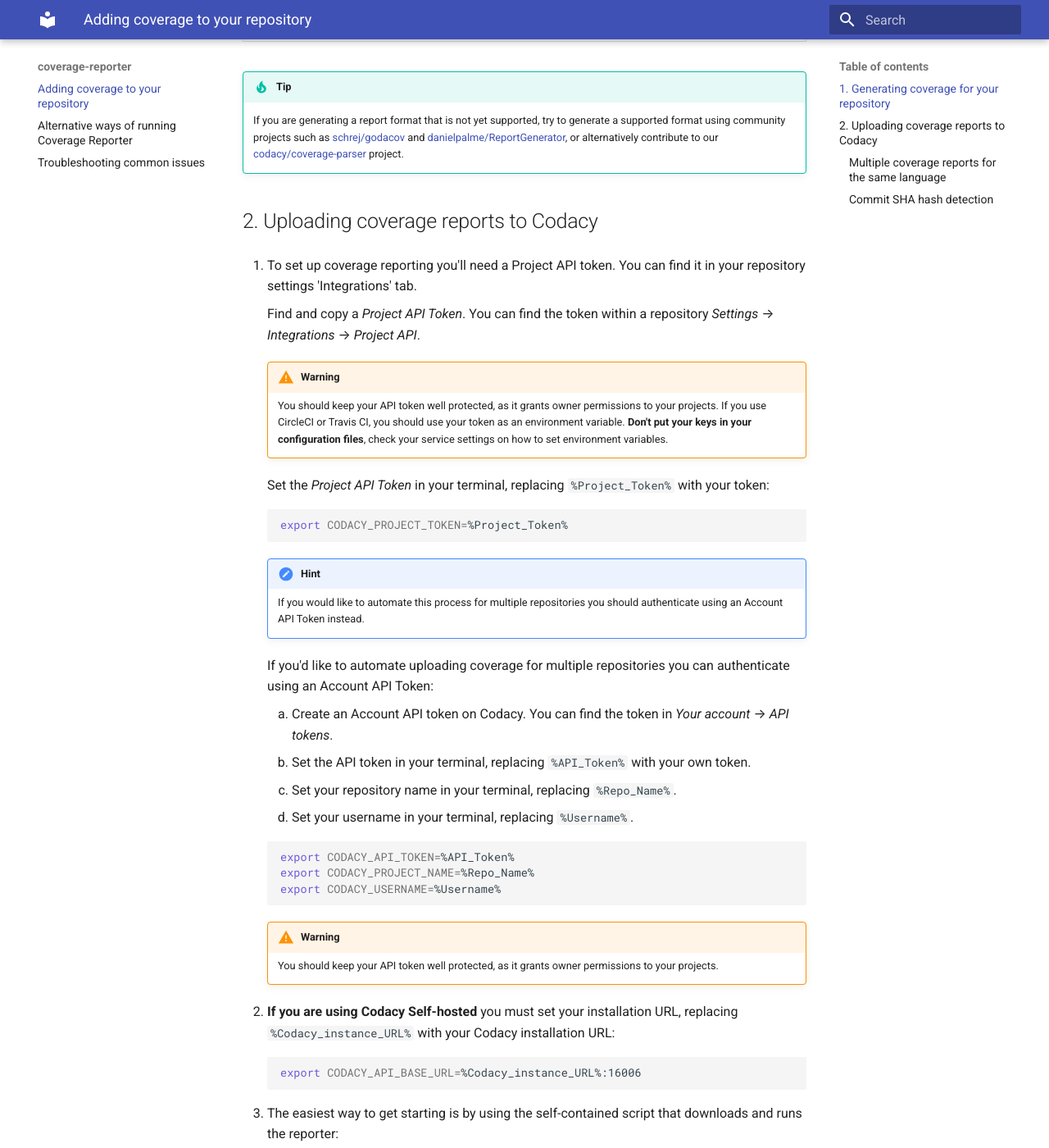
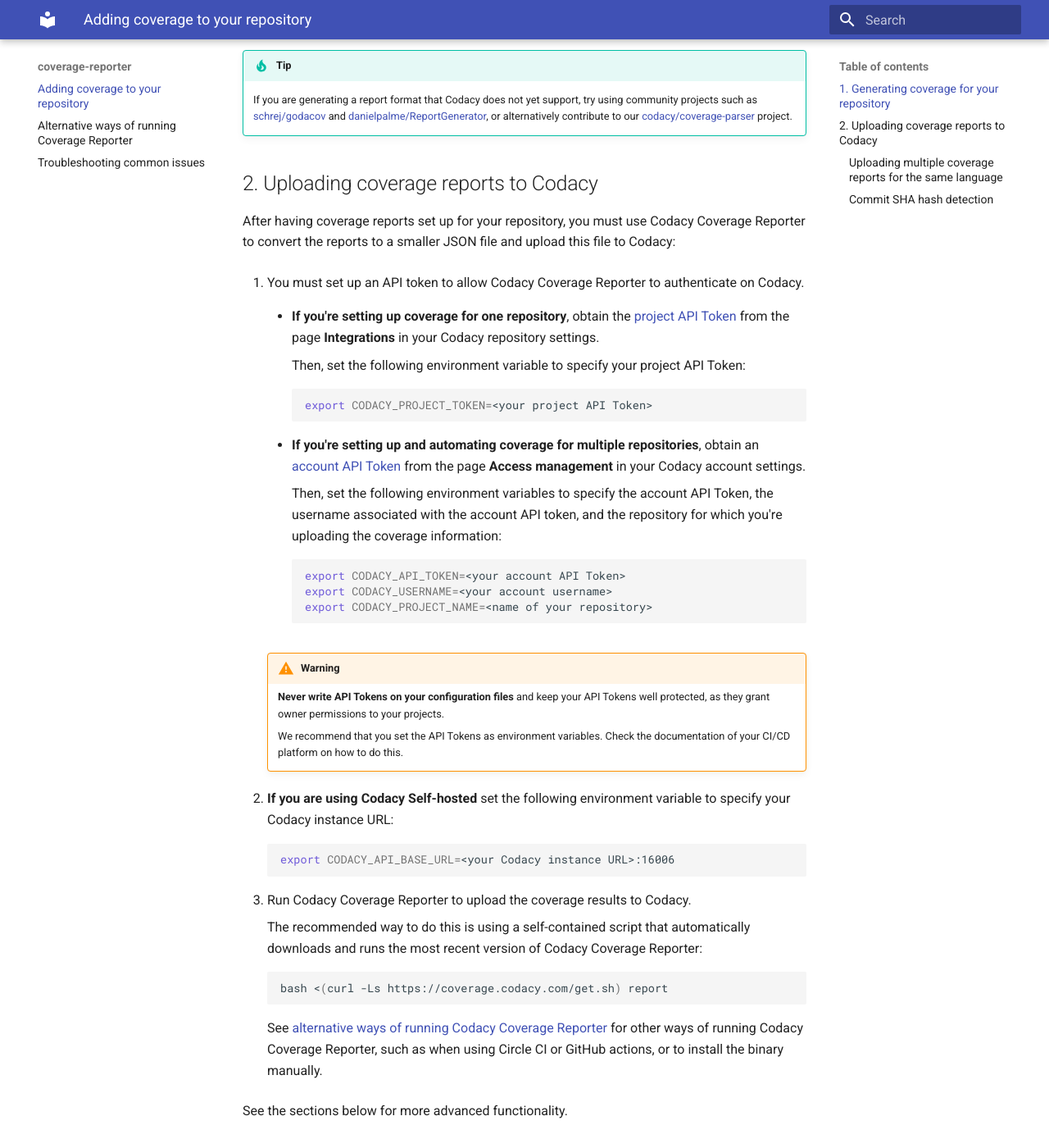
Before and after one commit to codacy/codacy-coverage-reporter, an MkDocs documentation site: the page built from docs/index.md, in a window 1280 px wide and 1400 px high, scrolled down 1368 px. Shown: the whole window at 82% size. Built offline with MkDocs 1.6.1 and Material for MkDocs 9.7.7, drawn with Linux system fonts in a browser that asks for light colours; some of the changed text lies outside the part shown.

Commit message:
Edit and review index.md

````diff
--- a/docs/index.md
+++ b/docs/index.md
@@ -2,119 +2,110 @@
 
 Code coverage is a metric used to describe the degree to which the source code of a program is tested. A program with high code coverage has been more thoroughly tested and has a lower chance of containing software bugs than a program with low code coverage.
 
-To configure your repository to show code coverage reports directly in Codacy you must complete these main steps:
+For Codacy to display code coverage metrics and reports for your repository you must complete these main steps:
 
 1.  **Generating coverage for your repository**
 
-    To display coverage on Codacy you must have tests and generate coverage reports for your repository.
+    You must have tests and use one or more tools to generate coverage reports for your repository.
 
 1.  **Uploading coverage reports to Codacy**
 
-    The tool `codacy-coverage-reporter` reads the generated coverage reports, converts them to a smaller JSON file, and uploads the file to Codacy.
+    Use the tool Codacy Coverage Reporter to read the generated coverage reports and upload the information to Codacy.
 
 The next sections include detailed instructions on how to complete each step to add coverage to your repository.
 
-## 1. Generating coverage for your repository
+## 1. Generating coverage for your repository {: id="generating-coverage"}
 
-There are many tools that you can use to generate coverage for your projects. The following table contains the coverage report formats that Codacy supports and which coverage tools generate the reports:
+There are many tools that you can use to generate coverage for your repositories. The following table contains coverage tools that generate reports in formats that Codacy supports:
 
-| Language          | Example coverage tools                                                                                                                                                                        | Report formats                                                                                                                 | Report filenames                               |
-| ----------------- | --------------------------------------------------------------------------------------------------------------------------------------------------------------------------------------------- | ------------------------------------------------------------------------------------------------------------------------------ | ---------------------------------------------- |
-| Java              | [JaCoCo](http://eclemma.org/jacoco/)<br/>[Cobertura](http://cobertura.github.io/cobertura/)                                                                                                   | JaCoCo<br/>Cobertura                                                                                                           | jacoco\*.xml<br/>cobertura.xml                 |
-| Scala             | [sbt-jacoco](https://www.scala-sbt.org/sbt-jacoco/)<br/>[scoverage](http://scoverage.org/)                                                                                                    | JaCoCo<br/>Cobertura                                                                                                           | jacoco\*.xml<br/>cobertura.xml                 |
-| Javascript        | [Istanbul](https://github.com/gotwarlost/istanbul)<br/>[Poncho](https://github.com/deepsweet/poncho)<br/>[Mocha](http://mochajs.org/) + [Blanket.js](https://github.com/alex-seville/blanket) | LCOV                                                                                                                           | lcov.info, lcov.dat, \*.lcov                   |
-| Python            | [Coverage.py](https://coverage.readthedocs.io/en/coverage-5.0.3/)                                                                                                                             | Cobertura                                                                                                                      | cobertura.xml                                  |
-| PHP               | [PHPUnit](https://phpunit.readthedocs.io/en/8.5/code-coverage-analysis.html)                                                                                                                  | PHPUnit XML (version &lt;= 4)<br/>[Clover](https://confluence.atlassian.com/clover/using-clover-for-php-420973033.html)        | coverage-xml/index.xml<br/>clover.xml          |
-| Ruby              | [SimpleCov](https://github.com/colszowka/simplecov)                                                                                                                                           | [Cobertura](https://github.com/dashingrocket/simplecov-cobertura)<br/>[LCOV](https://github.com/fortissimo1997/simplecov-lcov) | cobertura.xml<br/>lcov.info, lcov.dat, \*.lcov |
-| C#                | [OpenCover](https://github.com/OpenCover/opencover)<br/>[DotCover CLI](https://www.jetbrains.com/dotcover/)                                                                                   | OpenCover<br/>DotCover-DetailedXML                                                                                             | opencover.xml<br/>dotcover.xml                 |
-| Swift/Objective-C | XCode Coverage                                                                                                                                                                                | [Check here information about reports for this language](troubleshooting-common-issues.md#swift-objectivec-support)                                  |                                                |
+| Language          | Example coverage tools                                                                                                                                                                        | Report formats                                                                                                                 | Report file names                               |
+| ----------------- | --------------------------------------------------------------------------------------------------------------------------------------------------------------------------------------------- | ------------------------------------------------------------------------------------------------------------------------------ | ----------------------------------------------- |
+| C#                | [OpenCover](https://github.com/OpenCover/opencover)<br/>[dotCover CLI](https://www.jetbrains.com/help/dotcover/Running_Coverage_Analysis_from_the_Command_LIne.html)                          | OpenCover<br/>dotCover-DetailedXML                                                                                             | opencover.xml<br/>dotcover.xml                  |
+| Java              | [JaCoCo](http://eclemma.org/jacoco/)<br/>[Cobertura](http://cobertura.github.io/cobertura/)                                                                                                   | JaCoCo<br/>Cobertura                                                                                                           | jacoco\*.xml<br/>cobertura.xml                  |
+| JavaScript        | [Istanbul](https://github.com/gotwarlost/istanbul)<br/>[Poncho](https://github.com/deepsweet/poncho)<br/>[Mocha](http://mochajs.org/) + [Blanket.js](https://github.com/alex-seville/blanket) | LCOV                                                                                                                           | lcov.info, lcov.dat, \*.lcov                    |
+| PHP               | [PHPUnit](https://phpunit.readthedocs.io/en/9.3/code-coverage-analysis.html)                                                                                                                  | PHPUnit XML (version &lt;= 4)<br/>[Clover](https://confluence.atlassian.com/clover/using-clover-for-php-420973033.html)        | coverage-xml/index.xml<br/>clover.xml           |
+| Python            | [Coverage.py](https://coverage.readthedocs.io/en/coverage-5.0.3/)                                                                                                                             | Cobertura                                                                                                                      | cobertura.xml                                   |
+| Ruby              | [SimpleCov](https://github.com/colszowka/simplecov)                                                                                                                                           | [Cobertura](https://github.com/dashingrocket/simplecov-cobertura)<br/>[LCOV](https://github.com/fortissimo1997/simplecov-lcov) | cobertura.xml<br/>lcov.info, lcov.dat, \*.lcov  |
+| Scala             | [sbt-jacoco](https://www.scala-sbt.org/sbt-jacoco/)<br/>[scoverage](http://scoverage.org/)                                                                                                    | JaCoCo<br/>Cobertura                                                                                                           | jacoco\*.xml<br/>cobertura.xml                  |
+| Swift/Objective-C | [Xcode](https://developer.apple.com/library/archive/documentation/DeveloperTools/Conceptual/testing_with_xcode/chapters/07-code_coverage.html) Code Coverage                                  | [See how to generate coverage reports with Xcode](troubleshooting-common-issues.md#swift-objectivec-support)                   |                                                 |
 
 !!! tip
-    If you are generating a report format that is not yet supported, try to generate a supported format using community projects such as [schrej/godacov](https://github.com/schrej/godacov) and [danielpalme/ReportGenerator](https://github.com/danielpalme/ReportGenerator), or alternatively contribute to our [codacy/coverage-parser](https://github.com/codacy/coverage-parser) project.
+    If you are generating a report format that Codacy does not yet support, try using community projects such as [schrej/godacov](https://github.com/schrej/godacov) and [danielpalme/ReportGenerator](https://github.com/danielpalme/ReportGenerator), or alternatively contribute to our [codacy/coverage-parser](https://github.com/codacy/coverage-parser) project.
 
 ## 2. Uploading coverage reports to Codacy
 
-1.  To set up coverage reporting you'll need a Project API token. You can find it in your repository settings 'Integrations' tab.
+After having coverage reports set up for your repository, you must use Codacy Coverage Reporter to convert the reports to a smaller JSON file and upload this file to Codacy:
 
-    Find and copy a _Project API Token_. You can find the token within a repository _Settings_ → _Integrations_ → _Project API_.
+1.  You must set up an API token to allow Codacy Coverage Reporter to authenticate on Codacy.
+
+    -   **If you're setting up coverage for one repository**, obtain the [project API Token](/repositories-configure/integrations/project-api/) from the page **Integrations** in your Codacy repository settings.
+
+        Then, set the following environment variable to specify your project API Token:
+
+        ```bash
+        export CODACY_PROJECT_TOKEN=<your project API Token>
+        ```
+
+    -   **If you're setting up and automating coverage for multiple repositories**, obtain an [account API Token](https://docs.codacy.com/related-tools/api-tokens/) from the page **Access management** in your Codacy account settings.
+
+        Then, set the following environment variables to specify the account API Token, the username associated with the account API token, and the repository for which you're uploading the coverage information:
+
+        ```bash
+        export CODACY_API_TOKEN=<your account API Token>
+        export CODACY_USERNAME=<your account username>
+        export CODACY_PROJECT_NAME=<name of your repository>
+        ```
 
     !!! warning
-        You should keep your API token well protected, as it grants owner permissions to your projects. If you use CircleCI or Travis CI, you should use your token as an environment variable. **Don't put your keys in your configuration files**, check your service settings on how to set environment variables.
+        **Never write API Tokens on your configuration files** and keep your API Tokens well protected, as they grant owner permissions to your projects.
 
-    Set the _Project API Token_ in your terminal, replacing `%Project_Token%` with your token:
+        We recommend that you set the API Tokens as environment variables. Check the documentation of your CI/CD platform on how to do this.
+
+1.  **If you are using Codacy Self-hosted** set the following environment variable to specify your Codacy instance URL:
 
     ```bash
-    export CODACY_PROJECT_TOKEN=%Project_Token%
+    export CODACY_API_BASE_URL=<your Codacy instance URL>:16006
     ```
 
-    !!! hint
-        If you would like to automate this process for multiple repositories you should authenticate using an Account API Token instead.
+1.  Run Codacy Coverage Reporter to upload the coverage results to Codacy.
 
-    If you'd like to automate uploading coverage for multiple repositories you can authenticate using an Account API Token:
-
-    1. Create an Account API token on Codacy. You can find the token in *Your account* → *API tokens*.
-    1. Set the API token in your terminal, replacing `%API_Token%` with your own token.
-    1. Set your repository name in your terminal, replacing `%Repo_Name%`.
-    1. Set your username in your terminal, replacing `%Username%`.
-
-    ```bash
-    export CODACY_API_TOKEN=%API_Token%
-    export CODACY_PROJECT_NAME=%Repo_Name%
-    export CODACY_USERNAME=%Username%
-    ```
-
-    !!! warning
-        You should keep your API token well protected, as it grants owner permissions to your projects.
-
-1.  **If you are using Codacy Self-hosted** you must set your installation URL, replacing `%Codacy_instance_URL%` with your Codacy installation URL:
-
-    ```bash
-    export CODACY_API_BASE_URL=%Codacy_instance_URL%:16006
-    ```
-
-1.  The easiest way to get starting is by using the self-contained script that downloads and runs the reporter:
+    The recommended way to do this is using a self-contained script that automatically downloads and runs the most recent version of Codacy Coverage Reporter:
 
     ```bash
     bash <(curl -Ls https://coverage.codacy.com/get.sh) report
     ```
 
-    -   The reporter assumes the coverage reports filename follow the name convention. Otherwise, you must define the report's location with the flag `--coverage-reports`.
+    See [alternative ways of running Codacy Coverage Reporter](alternative-ways-of-running-coverage-reporter.md) for other ways of running Codacy Coverage Reporter, such as when using Circle CI or GitHub actions, or to install the binary manually.
 
-    -   You can upload multiple reports if your test suite is split in different modules or ran in parallel. See [how to upload multiple coverage reports](#multiple-coverage-reports-for-the-same-language).
+See the sections below for more advanced functionality.
 
-    -   Codacy automatically detects a commit SHA hash from CI workflows, the git repository or command line arguments. See [all supported environments](#commit-detection).
+### Uploading multiple coverage reports for the same language {: id="multiple-reports"}
 
-    -   See [alternative ways of running Codacy Coverage Reporter](alternative-ways-of-running-coverage-reporter.md) to manually install the binary or for other ways of running Codacy Coverage Reporter (such as when using Circle CI or GitHub actions).
+If your test suite is split in different modules or runs in parallel, you will need to upload multiple coverage reports for the same language.
 
-### Multiple coverage reports for the same language
-
-In order to send multiple reports for the same language, you need to upload each report separately with the flag `--partial` and then notify Codacy, after all reports were sent, with the `final` command.
-
-Example:
+To do this, upload each separate report with the flag `--partial` and notify Codacy with the `final` command after all reports were uploaded. For example:
 
 ```bash
-codacy-coverage-reporter report -l Java -r report1.xml --partial
-codacy-coverage-reporter report -l Java -r report2.xml --partial
-codacy-coverage-reporter final
+bash <(curl -Ls https://coverage.codacy.com/get.sh) report \
+    --language Java --coverage-reports report1.xml --partial
+bash <(curl -Ls https://coverage.codacy.com/get.sh) report \
+    --language Java --coverage-reports report2.xml --partial
+bash <(curl -Ls https://coverage.codacy.com/get.sh) report final
 ```
 
-Using the script:
+!!! important
+    If you are sending reports for a language with the flag `--partial`, you should use the flag in all reports for that language to ensure the correct calculation of the coverage.
 
-```bash
-bash <(curl -Ls https://coverage.codacy.com/get.sh) report -l Java -r report1.xml --partial
-bash <(curl -Ls https://coverage.codacy.com/get.sh) report -l Java -r report2.xml --partial
-bash <(curl -Ls https://coverage.codacy.com/get.sh) final
-```
-
-If you are sending reports with the partial flag for a certain language you should use it in all reports for that language to ensure the correct calculation of the coverage.
-
-It might also be possible to merge the reports before uploading them to Codacy, since most coverage tools support merge/aggregation, for example: <http://www.eclemma.org/jacoco/trunk/doc/merge-mojo.html>.
+!!! tip
+    It might also be possible to merge the reports before uploading them to Codacy, since most coverage tools support merge/aggregation. For example, <http://www.eclemma.org/jacoco/trunk/doc/merge-mojo.html>.
 
 ### Commit SHA hash detection {: id="commit-detection"}
 
-Codacy Coverage Reporter automatically detects a commit SHA hash from several sources in the following order:
+Codacy Coverage Reporter automatically detects the commit SHA hash to associate with the coverage data from several sources, in the following order:
 
-1.  **CI/CD platforms**
+1.  **CI workflow context**
+
+    Codacy Coverage Reporter supports the following CI/CD platforms:
 
     -   Appveyor
     -   Bitrise
@@ -123,7 +114,7 @@
     -   Codefresh
     -   Codeship
     -   Docker
-    -   Gitlab
+    -   GitLab
     -   Greenhouse CI
     -   Heroku CI
     -   Jenkins
@@ -139,14 +130,9 @@
 
     If Codacy Coverage Reporter finds a Git repository directory it will use the current commit.
 
-3.  **Forcing a specific commit SHA hash**
+However, you can also force using a specific commit SHA hash with the flag `--commit-uuid`. For example:
 
-    You can force using a specific commit SHA hash with the flag `--commit-uuid`.
-
-    For example:
-
-    ```bash
-    bash <(curl -Ls https://coverage.codacy.com/get.sh) report \
-            --language Java \
-            --commit-uuid cd4d000083a744cf1617d46af4ec108b79e06bed
-    ```
+```bash
+bash <(curl -Ls https://coverage.codacy.com/get.sh) report \
+    --commit-uuid cd4d000083a744cf1617d46af4ec108b79e06bed
+```
--- a/docs/troubleshooting-common-issues.md
+++ b/docs/troubleshooting-common-issues.md
@@ -42,13 +42,25 @@
 ```
 
 This will generate a `cobertura.xml` inside `<report-output-dir>` folder.
+
 After this, call our script:
 
 ```bash
 bash <(curl -Ls https://coverage.codacy.com/get.sh)
 ```
 
-## `JsonParseException` while uploading C# coverage data
+## Can't guess any report due to no matching
+
+  Codacy Coverage Reporter automatically searches for coverage reports that match [these file name conventions](index.md#generating-coverage).
+
+  However, if Codacy Coverage Reporter does not find your coverage report, you must define the report file name explicitly with the flag `--coverage-reports`. For example:
+
+  ```bash
+  bash <(curl -Ls https://coverage.codacy.com/get.sh) report \
+      --coverage-reports <my report>
+  ```
+
+## JsonParseException while uploading C# coverage data
 
 If you're using dotCover to generate coverage reports for your C# projects, you should [exclude xUnit files](https://www.jetbrains.com/help/dotcover/Running_Coverage_Analysis_from_the_Command_LIne.html#filters_cmd) from the coverage analysis as follows:
 
@@ -58,7 +70,7 @@
 
 By default, dotCover includes xUnit files in the coverage analysis and this results in larger coverage reports. This filter helps ensure that the resulting coverage data does not exceed the size limit accepted by the Codacy API when uploading the results.
 
-## `SubstrateSegfaultHandler caught signal 11`
+## SubstrateSegfaultHandler caught signal 11
 
 If you are experiencing segmentation faults uploading the coverage (due to [oracle/graal#624](https://github.com/oracle/graal/issues/624)), do this before running the reporter, as a workaround:
 
@@ -66,7 +78,7 @@
 echo "$(dig +short api.codacy.com | tail -n1) api.codacy.com" >> /etc/hosts
 ```
 
-## `coverage-xml/index.xml generated an empty result`
+## coverage-xml/index.xml generated an empty result
 
 If you are using PHPUnit version 5 or above to generate your coverage report, you must output the report using the clover format. The codacy-coverage-reporter supports the PHPUnit xml format only for versions equal or lower than 4.
 You can change the output format by replacing the `--coverage-xml <dir>` flag by `--coverage-clover <file>`.
````
